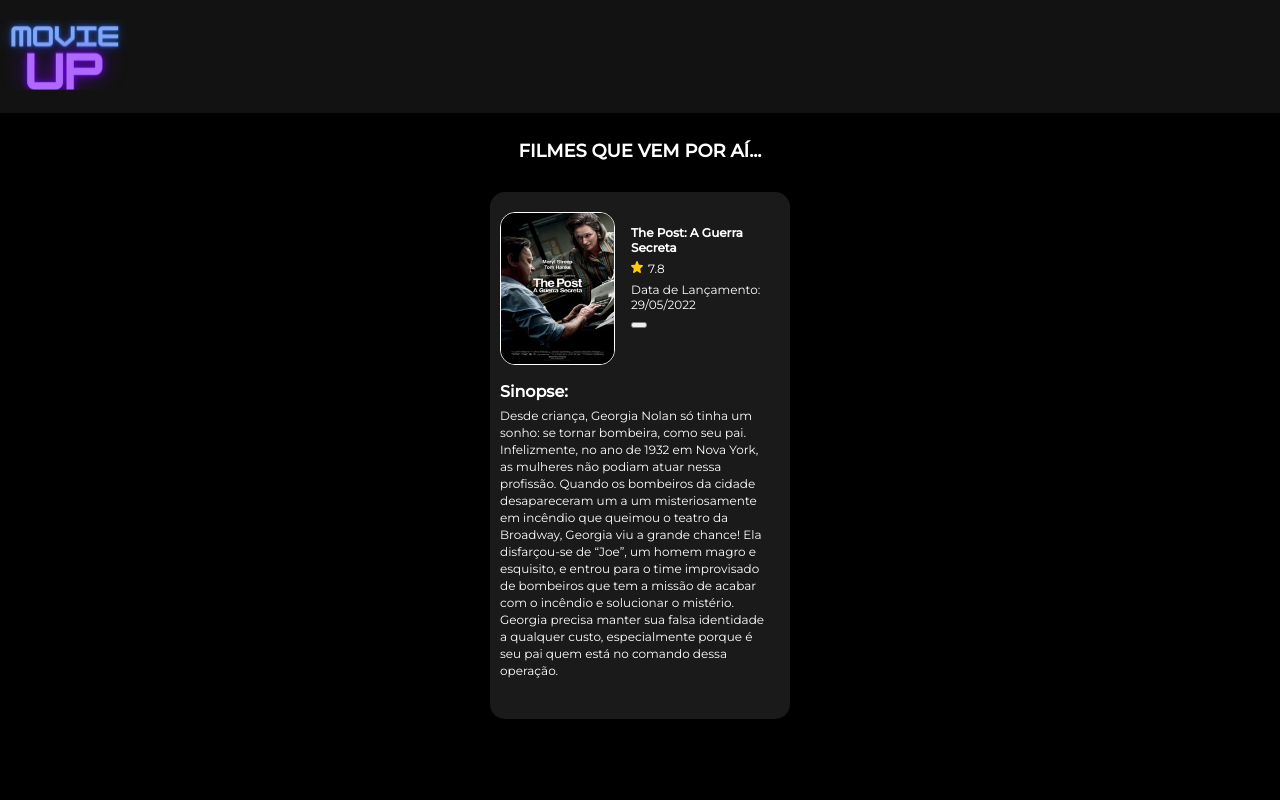
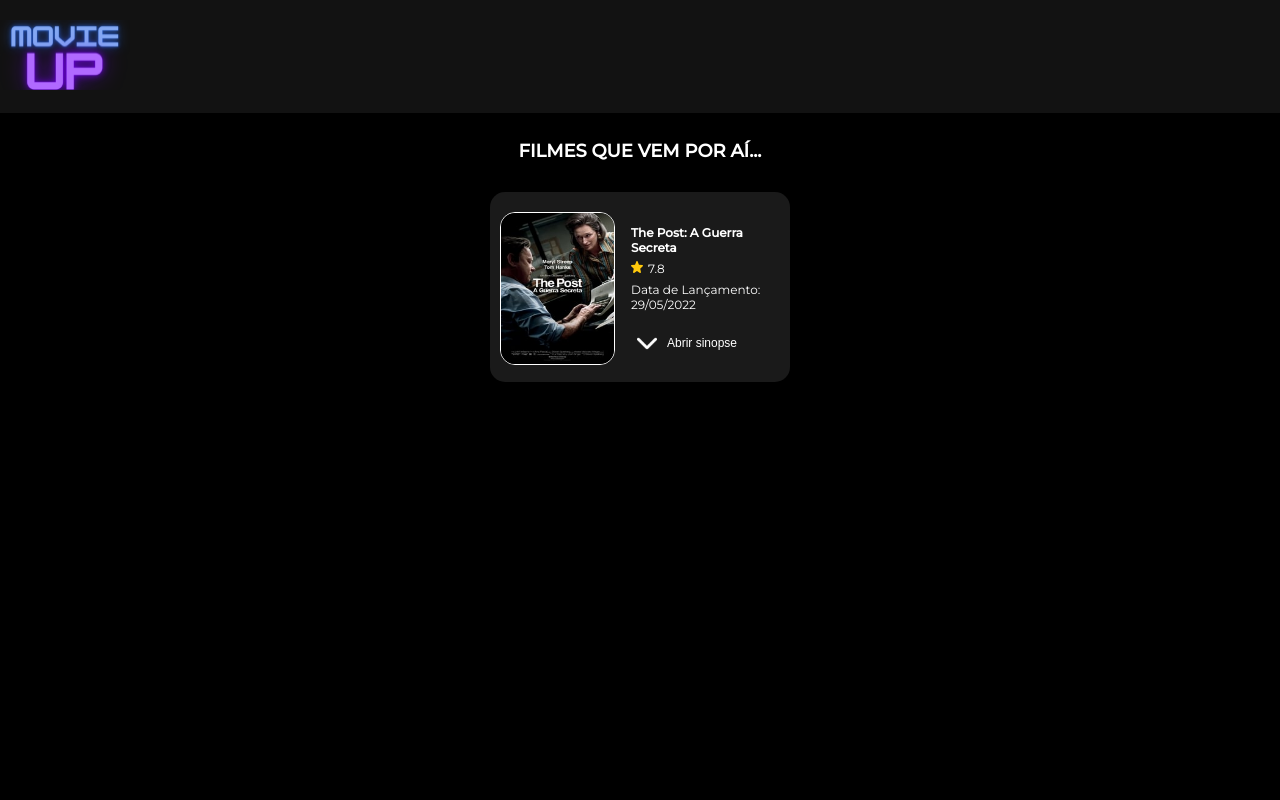
Before and after one commit to brenozuko/upcoming-movies-q2, a Next.js app: page / in a window 1280 px wide. Shown: the top 800 px of the page. Built offline with nearby package versions, Linux system fonts and the light colour scheme.

Commit message:
Created card layout

```diff
--- a/components/Card/index.tsx
+++ b/components/Card/index.tsx
@@ -1,4 +1,5 @@
 /* eslint-disable @next/next/no-img-element */
+import { useState } from "react";
 import Image from "next/image";
 
 // ICONS
@@ -19,6 +20,14 @@
 } from "./styles";
 
 const Card = function () {
+  const [isCardOpen, setIsCardOpen] = useState(false);
+  const [toggleText, setToggleText] = useState("Abrir sinopse");
+
+  const toggleCard = function () {
+    setIsCardOpen(!isCardOpen);
+    setToggleText(isCardOpen ? "Abrir sinopse" : "Fechar sinopse");
+  };
+
   return (
     <Container>
       <Movie>
@@ -36,10 +45,13 @@
 
           <Release>Data de Lançamento: 29/05/2022</Release>
 
-          <ToggleOverview></ToggleOverview>
+          <ToggleOverview isCardOpen={isCardOpen} onClick={toggleCard}>
+            <ArrowDown />
+            {toggleText}
+          </ToggleOverview>
         </MovieInfo>
       </Movie>
-      <Overview>
+      <Overview isCardOpen={isCardOpen}>
         <h2>Sinopse: </h2>
         <p>
           Desde criança, Georgia Nolan só tinha um sonho: se tornar bombeira,
--- a/components/Card/styles.tsx
+++ b/components/Card/styles.tsx
@@ -1,13 +1,33 @@
 import styled from "styled-components";
+
+interface ToggleProps {
+  isCardOpen: boolean;
+}
+
+interface OverviewProps {
+  isCardOpen: boolean;
+}
 
 export const Container = styled.div`
   background: #1a1a1a;
   border-radius: 15px;
   padding-left: 10px;
   padding-top: 20px;
-  padding-bottom: 40px;
   width: 300px;
 `;
+
+function toggleOverview(isCardOpen: boolean) {
+  if (isCardOpen)
+    return `
+    padding-bottom: 40px;
+    max-height: 100vh;
+  `;
+
+  return `
+    padding: 0;
+    max-height: 0;
+  `;
+}
 
 export const Movie = styled.div`
   display: flex;
@@ -25,8 +45,12 @@
   }
 `;
 
-export const Overview = styled.div`
+export const Overview = styled.div<OverviewProps>`
   margin-top: 17px;
+  ${(props) => toggleOverview(props.isCardOpen)}
+  transition: 200ms;
+  overflow: hidden;
+
   h2 {
     font-weight: 700;
     font-size: 16px;
@@ -79,6 +103,20 @@
   color: #ffffff;
 `;
 
-export const ToggleOverview = styled.button`
+export const ToggleOverview = styled.button<ToggleProps>`
+  background: none;
+  border: none;
+  font-weight: 400;
+  font-size: 12px;
+  line-height: 15px;
+  color: #ffffff;
+  display: flex;
+  align-items: center;
+  margin-top: 22px;
 
+  svg {
+    margin-right: 10px;
+    transform: rotate(${(props) => (props.isCardOpen ? "180deg" : "0deg")});
+    transition: transform 200ms ease-in-out;
+  }
 `;
--- a/components/Footer/index.tsx
+++ b/components/Footer/index.tsx
@@ -8,6 +8,8 @@
     <Container>
       <Content>
         <Image src="/logo.png" alt="logo" width={130} height={70} />
+
+
       </Content>
     </Container>
   );
--- a/components/Footer/styles.tsx
+++ b/components/Footer/styles.tsx
@@ -12,3 +12,7 @@
     margin: 0 auto;
   }
 `;
+
+export const Disclaimer = styled.div``;
+
+export const IconsContainer = styled.div``;
```
